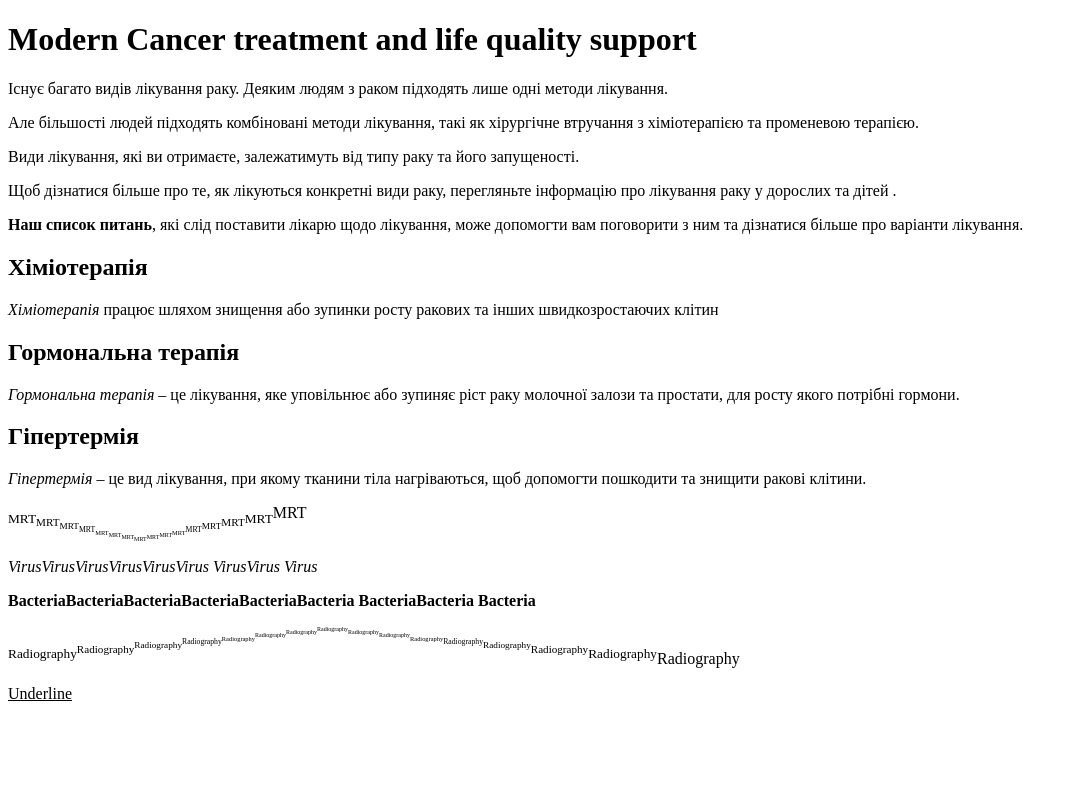
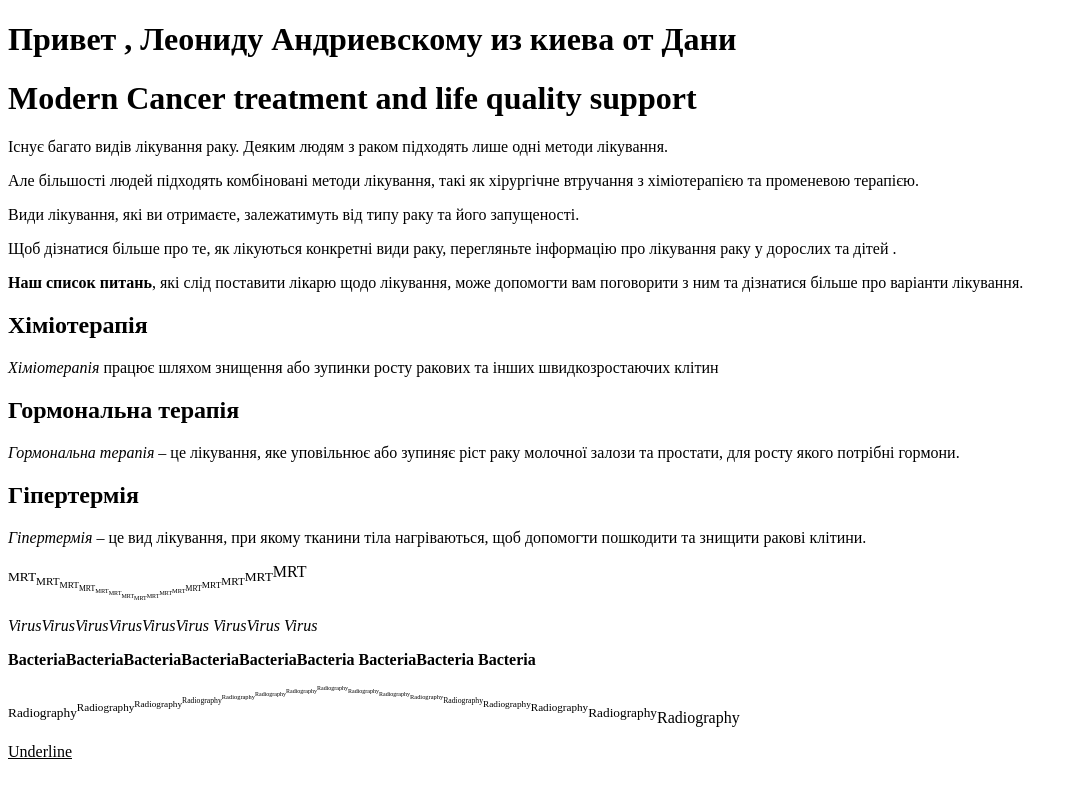
Before and after one commit to Leshiyvlesy/leshiyvlesy.github.io, a plain HTML site: page index.html in a window 1280 px wide. Shown: the whole page, without its empty margins (0-1079 px from the left). Drawn offline with Linux system fonts and the light colour scheme.

Commit message:
Updating index.
Changing some  in html.

```diff
--- a/index.html
+++ b/index.html
@@ -7,6 +7,7 @@
 </head>
 
 <body>
+<h1>Привет , Леониду Андриевскому  из киева от Дани </h1>
 <h1>Modern Cancer treatment and life quality support </h1>
 <p>Існує багато видів лікування раку. Деяким людям з раком підходять лише одні методи лікування.</p>
 <p>Але більшості людей підходять комбіновані методи лікування, такі як хірургічне втручання з хіміотерапією та променевою терапією. </p>
```
